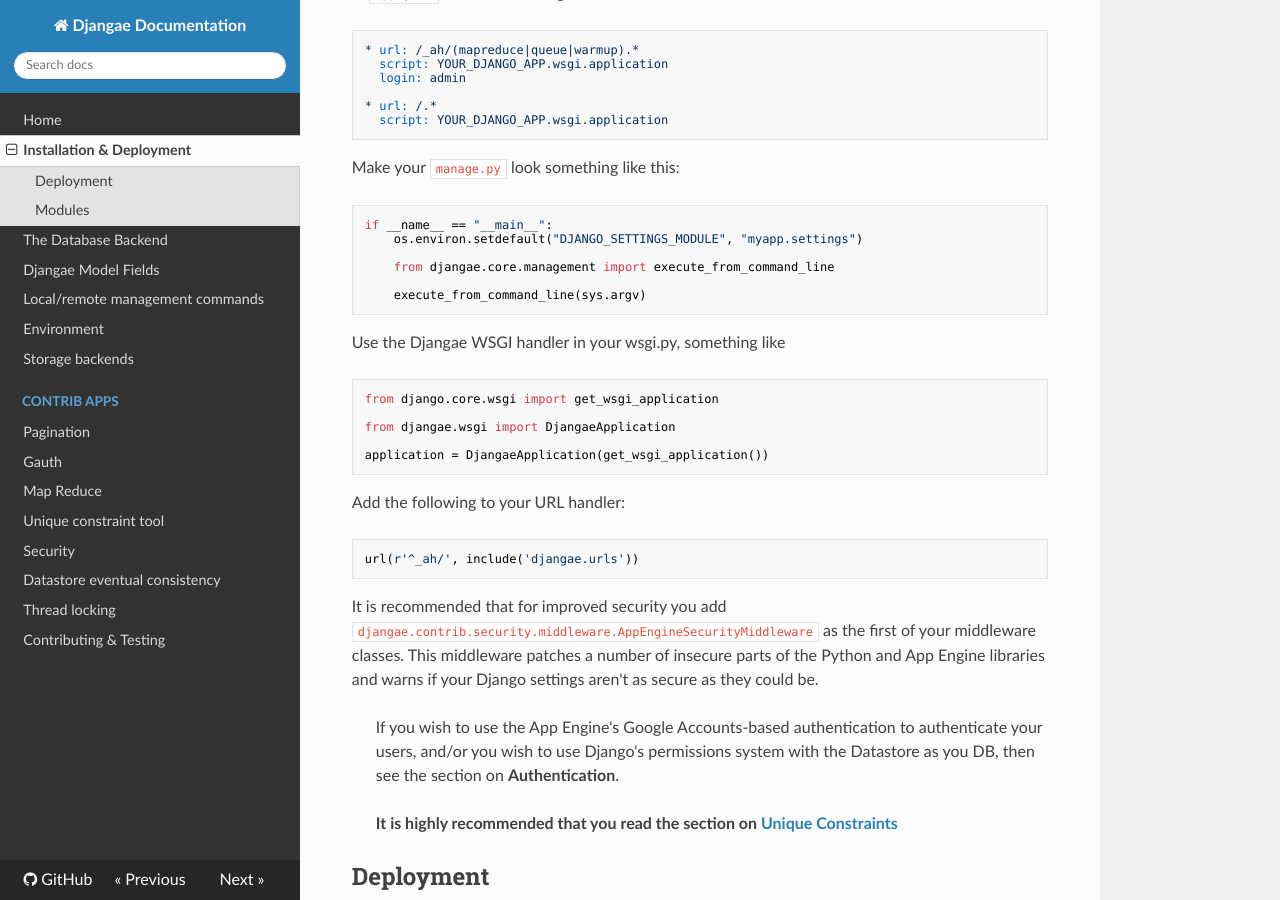
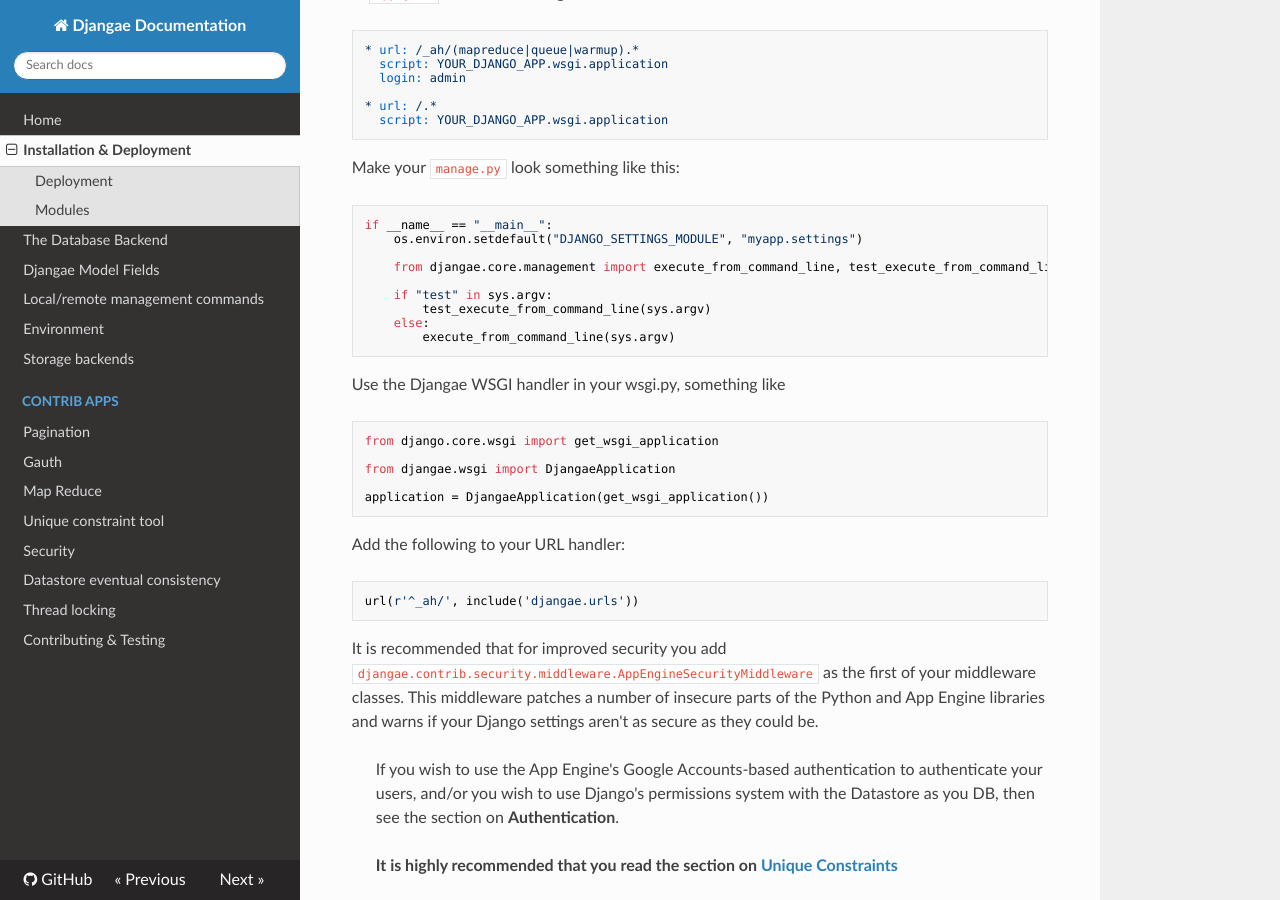
Before and after one commit to wittfabian/djangae, an MkDocs documentation site: the page built from docs/installation.md, in a window 1280 px wide and 900 px high, scrolled down 662 px. Built offline with MkDocs 1.6.1, drawn with Linux system fonts in a browser that asks for light colours; nearby versions of some CDN libraries; old or Windows-style settings are respelled for this version of MkDocs.

Commit message:
Updated documentation to show the correct way to start tests

````diff
--- a/docs/installation.md
+++ b/docs/installation.md
@@ -34,9 +34,12 @@
 if __name__ == "__main__":
     os.environ.setdefault("DJANGO_SETTINGS_MODULE", "myapp.settings")
 
-    from djangae.core.management import execute_from_command_line
+    from djangae.core.management import execute_from_command_line, test_execute_from_command_line
 
-    execute_from_command_line(sys.argv)
+    if "test" in sys.argv:
+        test_execute_from_command_line(sys.argv)
+    else:
+        execute_from_command_line(sys.argv)
 ```
 
 Use the Djangae WSGI handler in your wsgi.py, something like
````
